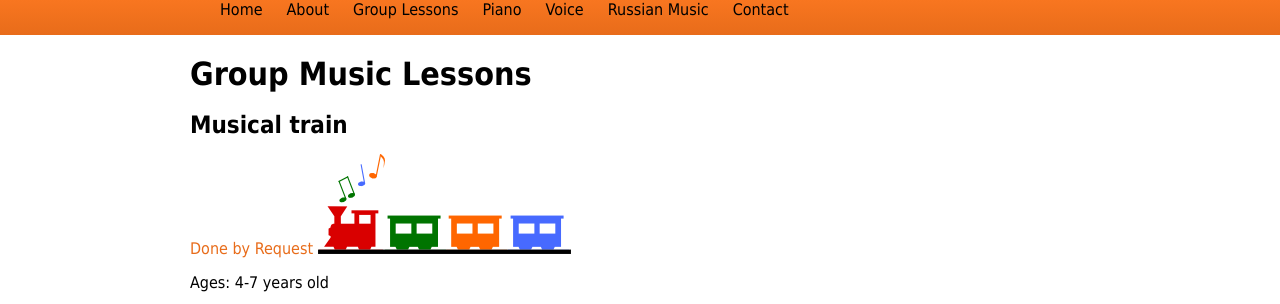
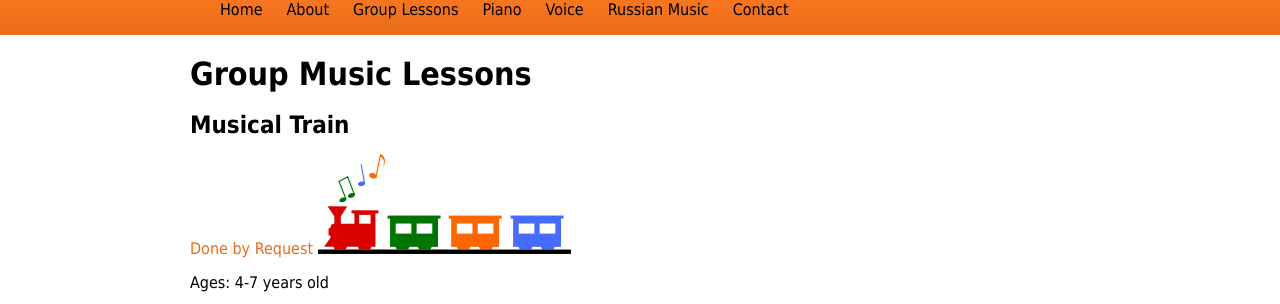
Before and after one commit to ericdebelak/melodia-static, a Jekyll site: the page built from grouplessons.md, in a window 1280 px wide. Shown: the part 262-566 px from the top of the page. Built offline with Jekyll 4.4.1, drawn with Linux system fonts in a browser that asks for light colours; nearby versions of some CDN libraries.

Commit message:
Working with md

```diff
--- a/grouplessons.md
+++ b/grouplessons.md
@@ -6,7 +6,8 @@ description: Preschool Music Lessons, Homeschool Music Lessons and Private Music
 keywords: music lessons,ABQ, NM, Rio Rancho, Albuquerque, homeschool music lessons, preschool music lessons, private music lessons
 ---
 # Group Music Lessons
-## Musical train
+
+## Musical Train
 
 <span style="color:#e86c1a">Done by Request</span>
 <img src="{{ site.url }}/images/Trainweb.png" alt="Train"  />
```
